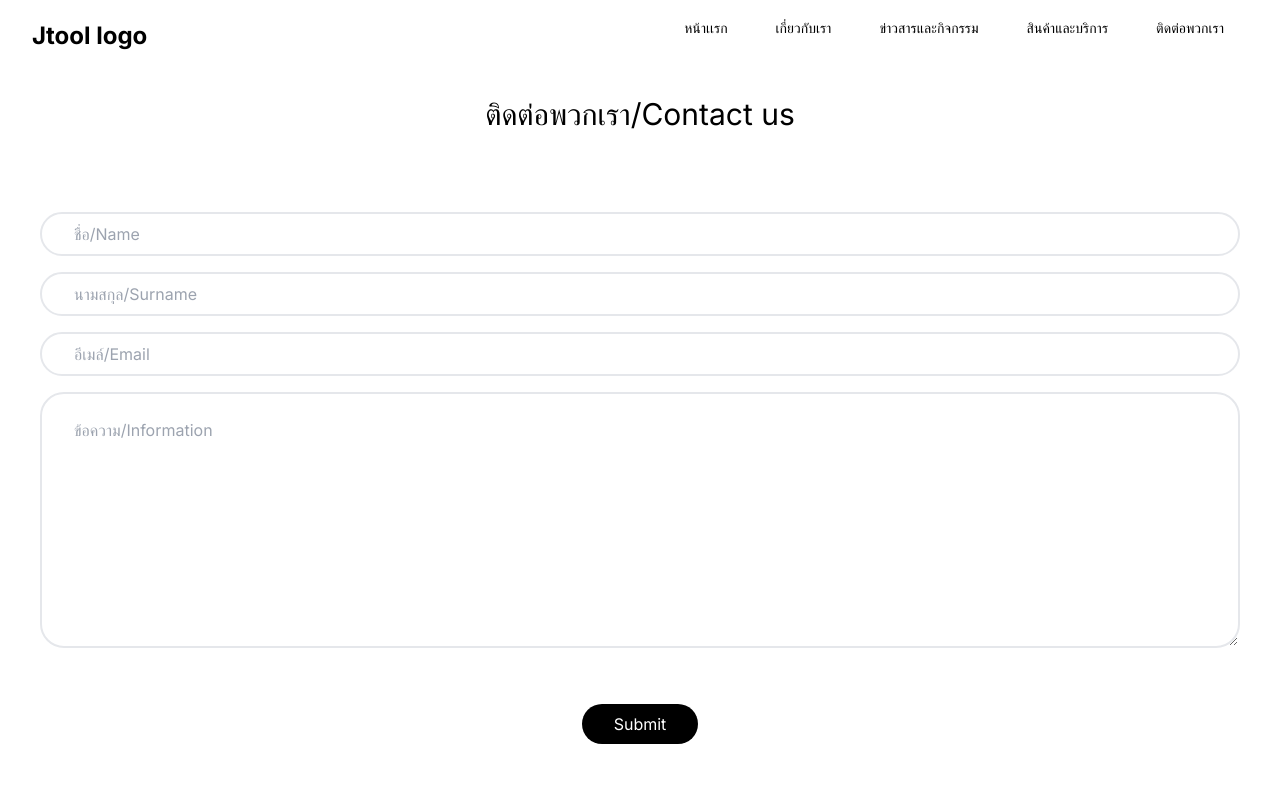
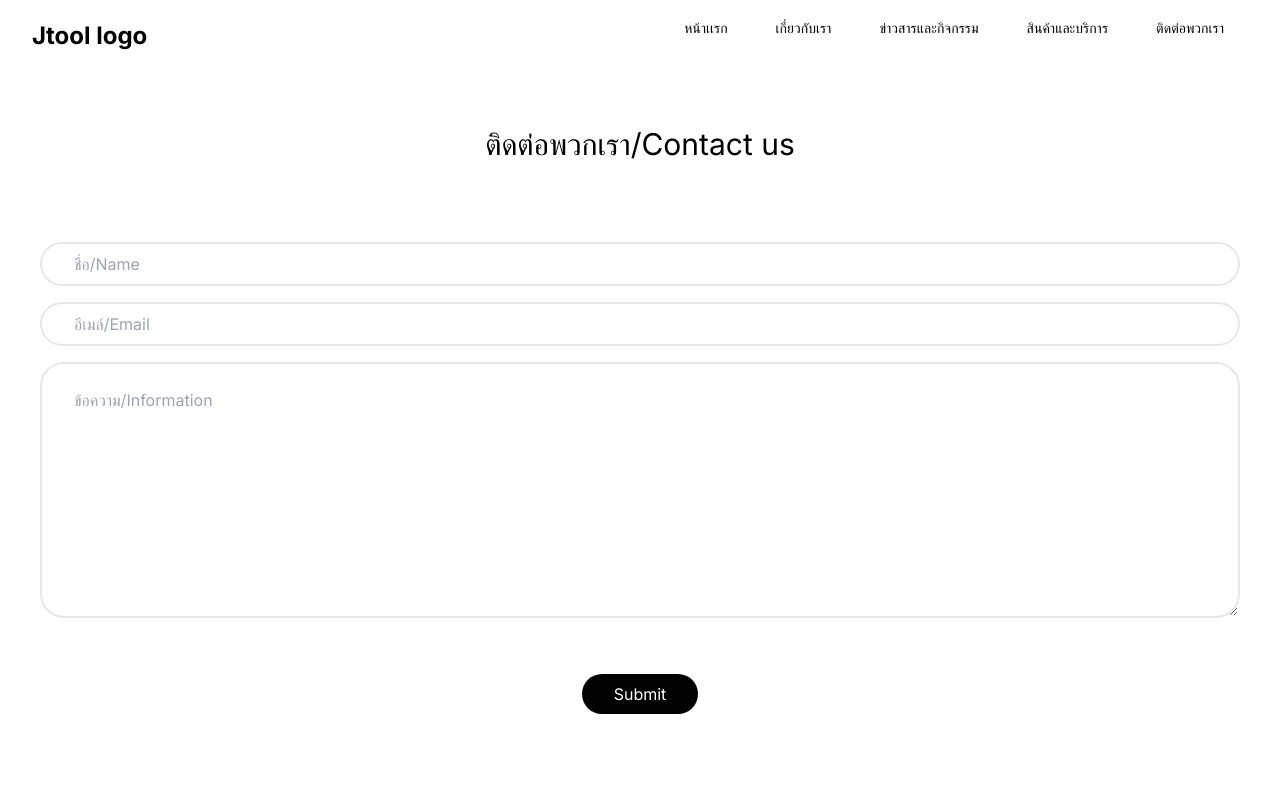
Before and after one commit to Krungtepian/Jtools, a Next.js app: page /contact-us in a window 1280 px wide. Shown: the top 800 px of the page. Built offline with nearby package versions, Linux system fonts and the light colour scheme.

Commit message:
remove surname to integrate formspree

```diff
--- a/app/(user)/contact-us/Components/Form.tsx
+++ b/app/(user)/contact-us/Components/Form.tsx
@@ -13,14 +13,6 @@ export default function Form({}: Props) {
           required
           maxLength={128}
           placeholder='ชื่อ/Name'
-          className="rounded-3xl border-2 outline-none px-8 py-2"
-          />
-          <input
-          id="surname"
-          name="surname"
-          required
-          maxLength={128}
-          placeholder='นามสกุล/Surname'
           className="rounded-3xl border-2 outline-none px-8 py-2"
           />
           <input
```
